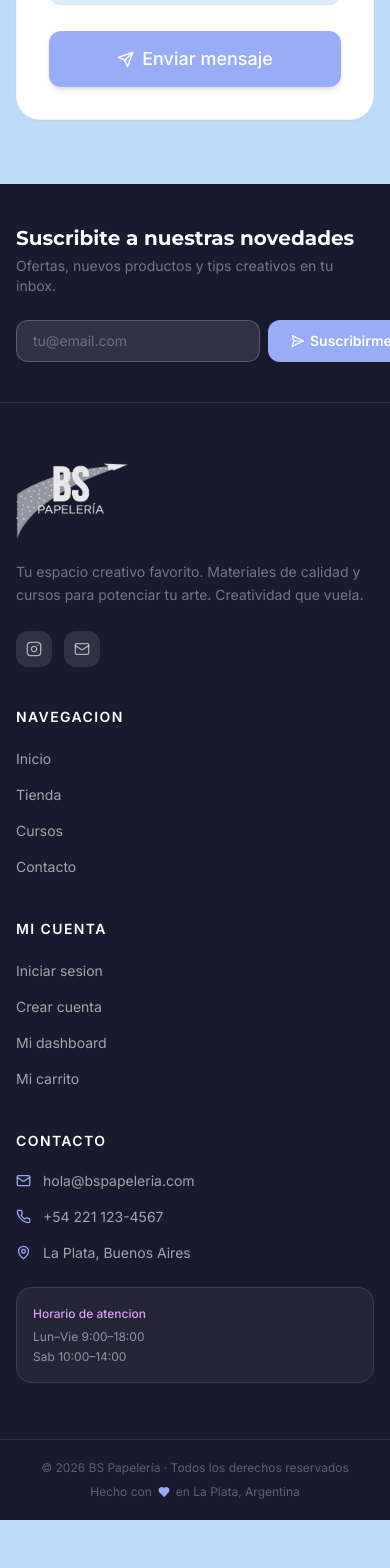
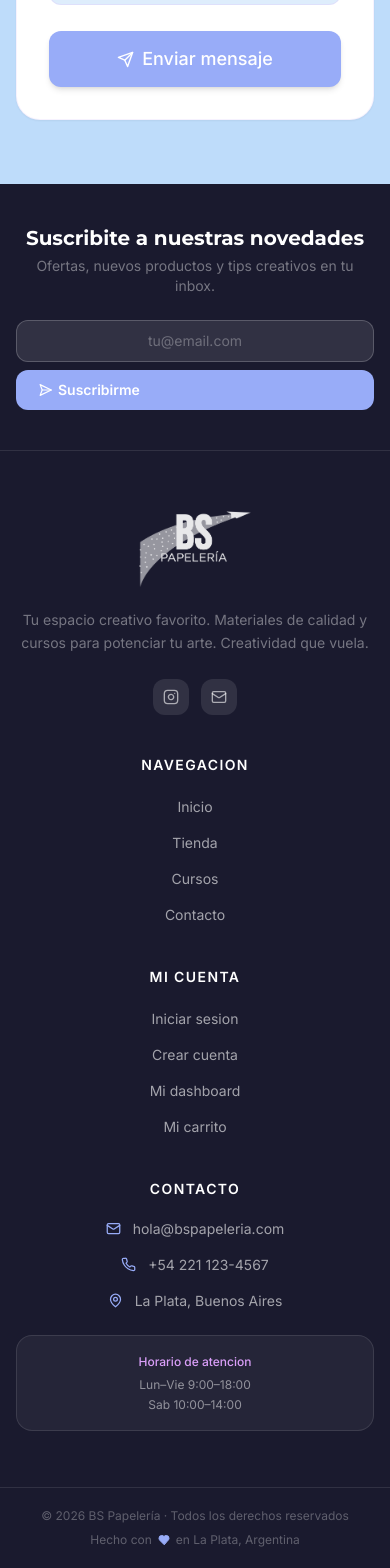
Before and after one commit to manukpo10/bspapeleria-frontend, a React (Vite) app: page /contacto in a window 390 px wide. Shown: the part 1761-3329 px from the top of the page. Before the commit the page ends 3281 px from the top, so only its background shows below. Built offline with nearby package versions, Linux system fonts and the light colour scheme.

Commit message:
rediseño de la vista mobile

```diff
--- a/src/components/layout/Footer.jsx
+++ b/src/components/layout/Footer.jsx
@@ -28,18 +28,18 @@ export default function Footer() {
       {/* Newsletter strip */}
       <div className="border-b border-white/10">
         <div className="max-w-7xl mx-auto px-4 sm:px-6 lg:px-8 py-10">
-          <div className="flex flex-col md:flex-row items-center gap-6 justify-between">
-            <div>
+          <div className="flex flex-col md:flex-row items-center md:items-start gap-6 justify-between text-center md:text-left">
+            <div className="max-w-md">
               <h3 className="font-heading text-xl font-bold text-white mb-1">
                 Suscribite a nuestras novedades
               </h3>
               <p className="text-white/40 text-sm">Ofertas, nuevos productos y tips creativos en tu inbox.</p>
             </div>
-            <form className="flex gap-2 w-full md:w-auto" onSubmit={(e) => e.preventDefault()}>
+            <form className="flex gap-2 w-full md:w-auto flex-col sm:flex-row" onSubmit={(e) => e.preventDefault()}>
               <input
                 type="email"
                 placeholder="tu@email.com"
-                className="flex-1 md:w-64 px-4 py-2.5 rounded-xl bg-white/10 border border-white/20 text-white placeholder:text-white/30 focus:outline-none focus:border-accent focus:bg-white/15 transition text-sm"
+                className="flex-1 md:w-64 px-4 py-2.5 rounded-xl bg-white/10 border border-white/20 text-white placeholder:text-white/30 focus:outline-none focus:border-accent focus:bg-white/15 transition text-sm text-center sm:text-left"
               />
               <button
                 type="submit"
@@ -55,22 +55,22 @@ export default function Footer() {
 
       {/* Cuerpo principal */}
       <div className="max-w-7xl mx-auto px-4 sm:px-6 lg:px-8 py-14">
-        <div className="grid grid-cols-1 md:grid-cols-4 gap-10">
+        <div className="grid grid-cols-1 md:grid-cols-4 gap-10 md:gap-8">
 
           {/* Logo + descripcion */}
-          <div className="md:col-span-1">
+          <div className="md:col-span-1 text-center md:text-left">
             {/* Logo real en el footer */}
             <Link to="/" className="inline-block mb-4 group">
               <img
                 src="/LOGO.png"
                 alt="BS Papelería"
-                className="h-20 w-auto object-contain brightness-0 invert opacity-90 group-hover:opacity-100 transition"
+                className="h-20 w-auto object-contain brightness-0 invert opacity-90 group-hover:opacity-100 transition mx-auto md:mx-0"
               />
             </Link>
             <p className="text-white/40 text-sm leading-relaxed mb-6">
               Tu espacio creativo favorito. Materiales de calidad y cursos para potenciar tu arte. Creatividad que vuela.
             </p>
-            <div className="flex gap-3">
+            <div className="flex gap-3 justify-center md:justify-start">
               <a
                 href="https://instagram.com"
                 target="_blank"
@@ -91,7 +91,7 @@ export default function Footer() {
           </div>
 
           {/* Navegacion */}
-          <div>
+          <div className="text-center md:text-left">
             <h3 className="text-white font-semibold text-sm uppercase tracking-widest mb-5">Navegacion</h3>
             <ul className="space-y-3">
               {navLinks.map((l) => (
@@ -109,7 +109,7 @@ export default function Footer() {
           </div>
 
           {/* Mi cuenta */}
-          <div>
+          <div className="text-center md:text-left">
             <h3 className="text-white font-semibold text-sm uppercase tracking-widest mb-5">Mi cuenta</h3>
             <ul className="space-y-3">
               {accountLinks.map((l) => (
@@ -127,18 +127,18 @@ export default function Footer() {
           </div>
 
           {/* Contacto */}
-          <div>
+          <div className="text-center md:text-left">
             <h3 className="text-white font-semibold text-sm uppercase tracking-widest mb-5">Contacto</h3>
             <ul className="space-y-4">
               {contactInfo.map((c) => (
-                <li key={c.text} className="flex items-start gap-3">
+                <li key={c.text} className="flex items-start gap-3 md:justify-start justify-center">
                   <c.icon size={15} className="text-primary mt-0.5 flex-shrink-0" />
                   <span className="text-sm">{c.text}</span>
                 </li>
               ))}
             </ul>
             <div className="mt-6 bg-white/5 rounded-2xl p-4 border border-white/10">
-              <p className="text-white/50 text-xs leading-relaxed">
+              <p className="text-white/50 text-xs leading-relaxed text-center md:text-left">
                 <span className="text-accent font-medium block mb-1">Horario de atencion</span>
                 Lun–Vie 9:00–18:00<br />Sab 10:00–14:00
               </p>
--- a/src/index.css
+++ b/src/index.css
@@ -52,6 +52,7 @@ html {
   /* Scrollbar personalizado */
   ::-webkit-scrollbar {
     width: 6px;
+    height: 6px;
   }
   ::-webkit-scrollbar-track {
     background: #FEFAE0;
@@ -63,4 +64,13 @@ html {
   ::-webkit-scrollbar-thumb:hover {
     background: #F4A261;
   }
+
+  /* Horizontal scroll para mobile */
+  .scroll-hide::-webkit-scrollbar {
+    display: none;
+  }
+  .scroll-hide {
+    -ms-overflow-style: none;
+    scrollbar-width: none;
+  }
 }
--- a/src/pages/Nosotros.jsx
+++ b/src/pages/Nosotros.jsx
@@ -33,7 +33,7 @@ export default function Nosotros() {
     <div className="overflow-x-hidden">
 
       {/* Hero */}
-      <section className="relative min-h-[70vh] flex items-center overflow-hidden bg-gradient-to-br from-primary/20 via-cream to-accent/10">
+      <section className="relative min-h-screen flex items-center overflow-hidden bg-gradient-to-br from-primary/20 via-cream to-accent/10">
 
         <svg className="absolute inset-0 w-full h-full pointer-events-none" preserveAspectRatio="none">
           <defs>
```
Also changed, not shown: src/pages/Home.jsx (+9 -9 lines).
